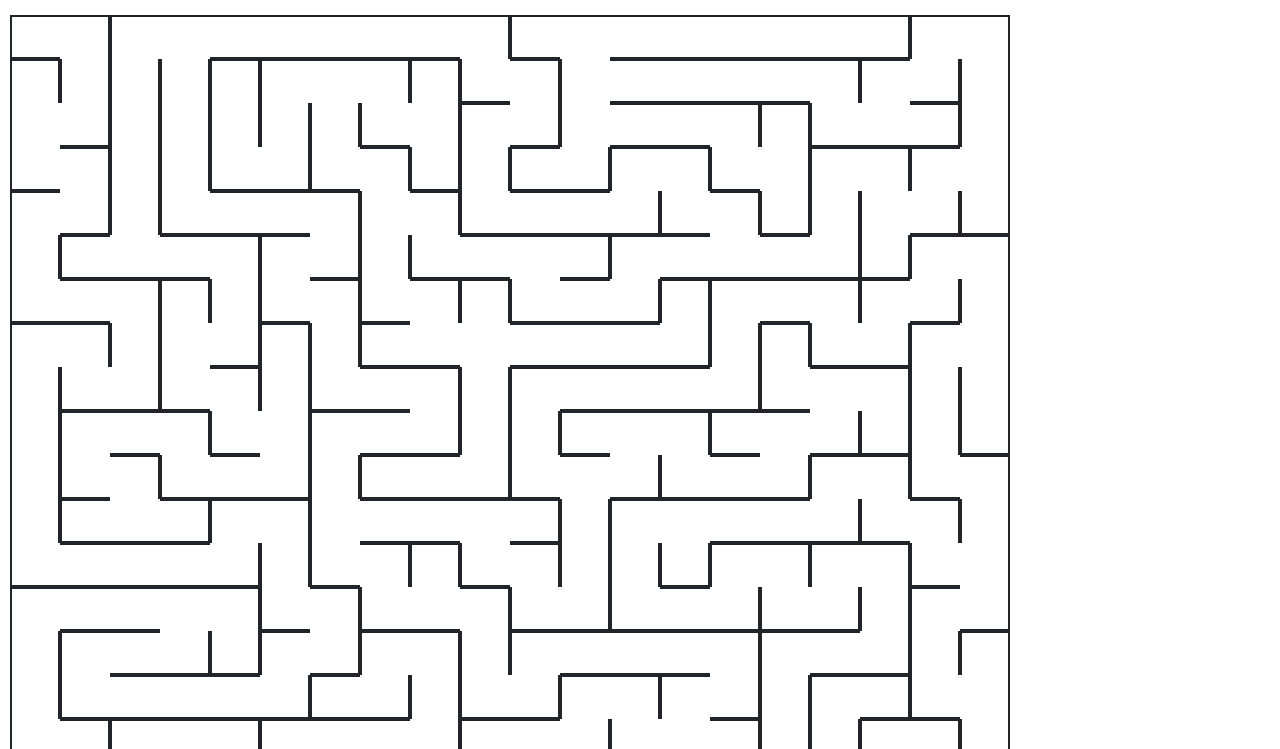
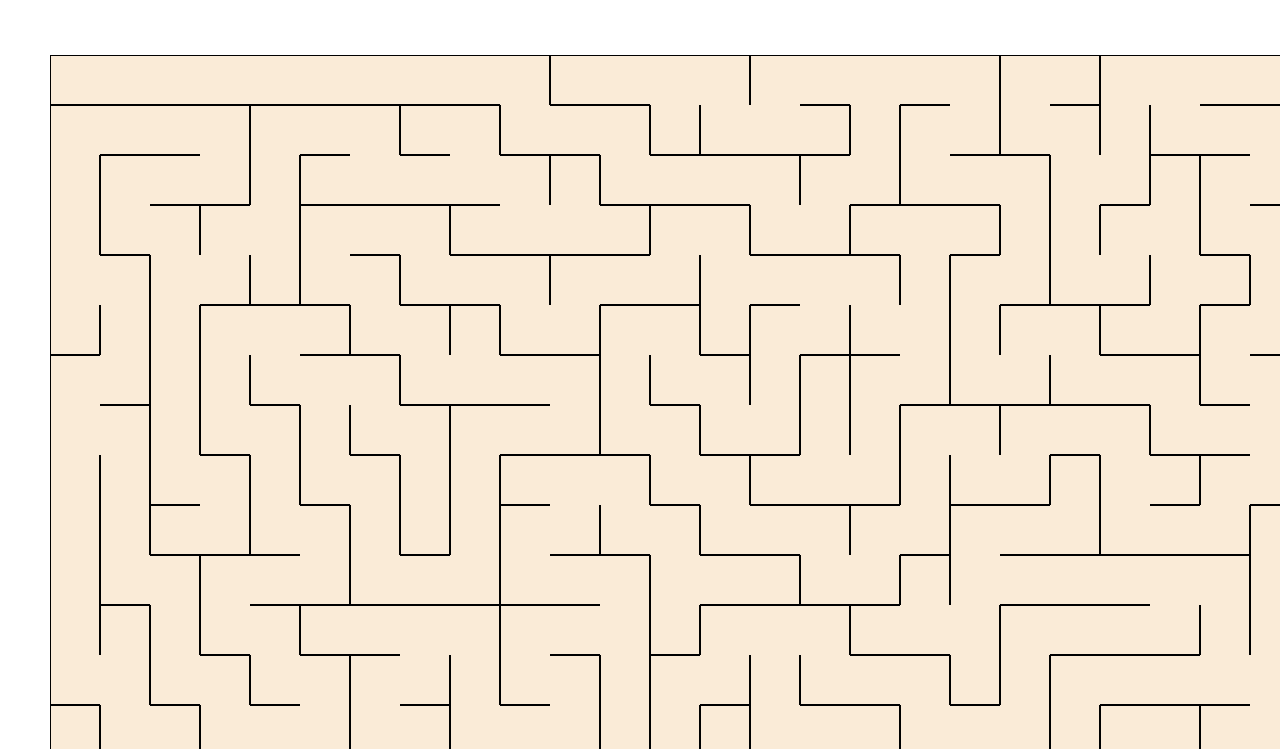
Before and after one commit to faf64/maze, a plain HTML site: page index.html in a window 1280 px wide. Shown: the part 51-800 px from the top of the page. Drawn offline with nearby package versions, Linux system fonts and the light colour scheme.

Commit message:
Affichage 2D

```diff
--- /dev/null
+++ b/Display.js
@@ -0,0 +1,38 @@
+$.getJSON("labyrinthes.json", display)
+ let maze1;
+const tab2D = [];
+
+function display (data) {
+    let size = 25;
+     maze1 = data[size]['ex-2'];
+    console.log(maze1)
+    maze = mazeConstruction(maze1, size);
+    for(let elem of maze1){
+        if(tab2D[elem.posX]  === undefined){
+            tab2D.push([])
+        }
+        tab2D[elem.posX].push(elem)
+    }
+    console.log(tab2D[10][5]);
+}
+
+
+
+let mazeConstruction = (maze1, size) => {
+    let caseNum = 0;
+
+    maze1.forEach(cell => {
+        let walls_str = cell.walls.map(x => x ? "1px" : "0px").join(" ");
+        let className = ["structure", cell.posX, cell.posY].join("-");
+        $(".labyrinthe").append(`<div class="case ${className}"></div>`);
+        cell.case = caseNum;
+        $(`.${className}`).css("border", "solid black");
+        $(`.${className}`).css("border-width", walls_str);
+
+
+
+    })
+    document.getElementsByClassName("labyrinthe")[0].style.gridTemplateColumns = `repeat(${size}, 50px)`;//Renvoie un objet de type tableau de tous les éléments enfants qui ont tous les noms de classe donnés
+
+
+}
--- a/index.html
+++ b/index.html
@@ -3,7 +3,6 @@
 <head>
     <meta charset="UTF-8">
     <meta name="viewport" content="width=device-width, initial-scale=1.0 shrink-to-fit=no">
-    <!-- Bootstrap CSS -->
     <link rel="stylesheet" href="style.css">
     <link rel="stylesheet" href="https://cdn.jsdelivr.net/npm/bootstrap@4.5.3/dist/css/bootstrap.min.css" integrity="sha384-TX8t27EcRE3e/ihU7zmQxVncDAy5uIKz4rEkgIXeMed4M0jlfIDPvg6uqKI2xXr2" crossorigin="anonymous">
 
@@ -21,6 +20,6 @@
 
 <script src="https://code.jquery.com/jquery-3.3.1.min.js"></script>
 
-<script src="maze.js"></script>
+<script src="Display.js"></script>
 </body>
 </html>
--- a/maze.js
+++ /dev/null
@@ -1,75 +0,0 @@
-$.getJSON("labyrinthes.json", function(data) {
-        let size=20;
-        let maze1 = data[size]['ex-0'];
-        maze = buildmaze(maze1,size);
-        DFSsol(maze, maze[0],size);
-    });
-
-    let buildmaze = (maze1,size)=>{
-
-        let caseNumber = 0;
-        maze1.forEach(element => {
-            let div = document.createElement("div");
-            element.case=caseNumber;
-            div.setAttribute("id", `case-${caseNumber++}`)
-            element.visited=false;
-
-            div.classList.add("path");
-            if (element['walls'][0]) {
-                div.classList.add("wall-top");
-            }
-            if (element['walls'][3]) {
-                div.classList.add("wall-left");
-            }
-            if (element['walls'][1]) {
-                div.classList.add("wall-right");
-            }
-            if (element['walls'][2]) {
-                div.classList.add("wall-bottom");
-            }
-
-            $(".labyrinthe").append(div);
-        })
-        document.getElementsByClassName("labyrinthe")[0].style.gridTemplateColumns= `repeat(${size}, 50px)`;
-        return maze1;
-    }
-    let getNeighborsNotVisited = (currentcase, maze1, size) => {
-        let neighborsNotVisited = [];
-        let wallFormula = [(currentcase.case - size), (currentcase.case + 1), (currentcase.case + size), (currentcase.case - 1)];
-        let i = 0;
-        for (const wall of currentcase['walls']) {
-            if (!wall) {
-                neighborsNotVisited.push(maze1[wallFormula[i]]);
-            }
-            i++;
-        }
-        console.log(currentcase);
-        return neighborsNotVisited;
-
-    }
-    let DFSsol=(lab1,currentcase,size)=> {
-        let goal = (size*size)-1;
-        let stack = [];
-        stack.push(currentcase);
-
-        while (stack.length > 0) {
-            currentcase = stack.pop();
-            if (currentcase.visited === false) {
-                currentcase.visited = true
-                if(currentcase.case===goal){
-
-                    console.log("vous êtes sortie!")
-                    document.getElementById(`case-${currentcase.case}`).classList.add("winnercolor");
-                    return currentcase.case;
-                }
-
-
-                getNeighborsNotVisited(currentcase,lab1,size).forEach(neighbor =>{
-                    stack.push(neighbor);
-                });
-                document.getElementById(`case-${currentcase.case}`).classList.add("visitedcolor");
-
-            }
-
-        }
-    }
--- a/style.css
+++ b/style.css
@@ -1,36 +1,20 @@
 .labyrinthe {
     display: grid;
-    padding: 10px;
+    padding: 50px;
 
 }
-.path{
-    background-color: rgba(255, 255, 255, 0.8);
+.case{
+    height: 50px;
+    background-color: antiquewhite;
+}
 
+.visitedcolor {
+    background-color: gray;
     padding: 20px;
-
     text-align: center;
 }
-
-.wall-top{
-    border-top:solid 2px;
+.winnercolor{
+    background-color: greenyellow;
+    padding: 20px;
+    text-align: center;
 }
-.wall-right{
-    border-right: solid 2px;
-}
-.wall-bottom{
-    border-bottom:solid 2px;
-}
-.wall-left{
-    border-left: solid 2px;
-}
-
-/*.visitedcolor {*/
-/*    background-color: gray;*/
-/*    padding: 20px;*/
-/*    text-align: center;*/
-/*}*/
-/*.winnercolor{*/
-/*    background-color: greenyellow;*/
-/*    padding: 20px;*/
-/*    text-align: center;*/
-/*}*/
```
Also changed, not shown: script.js (+67 -23 lines).
